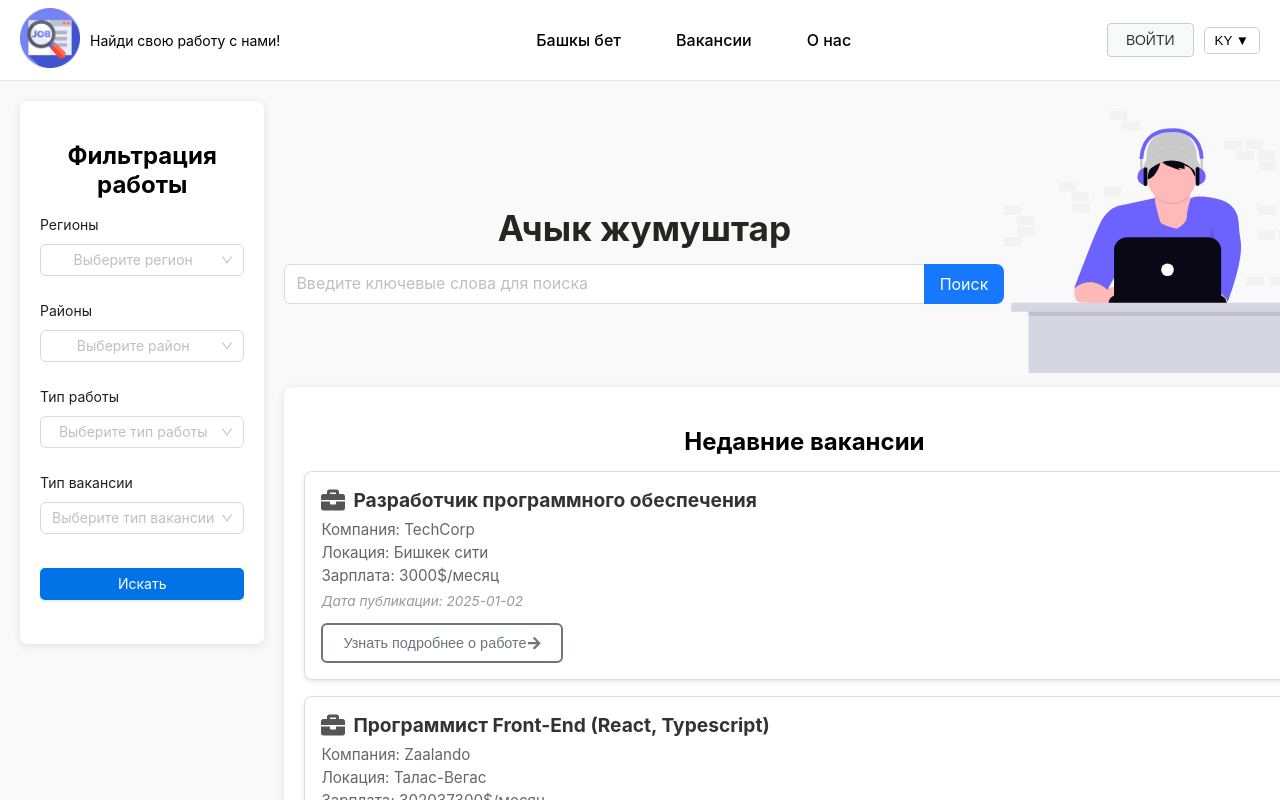
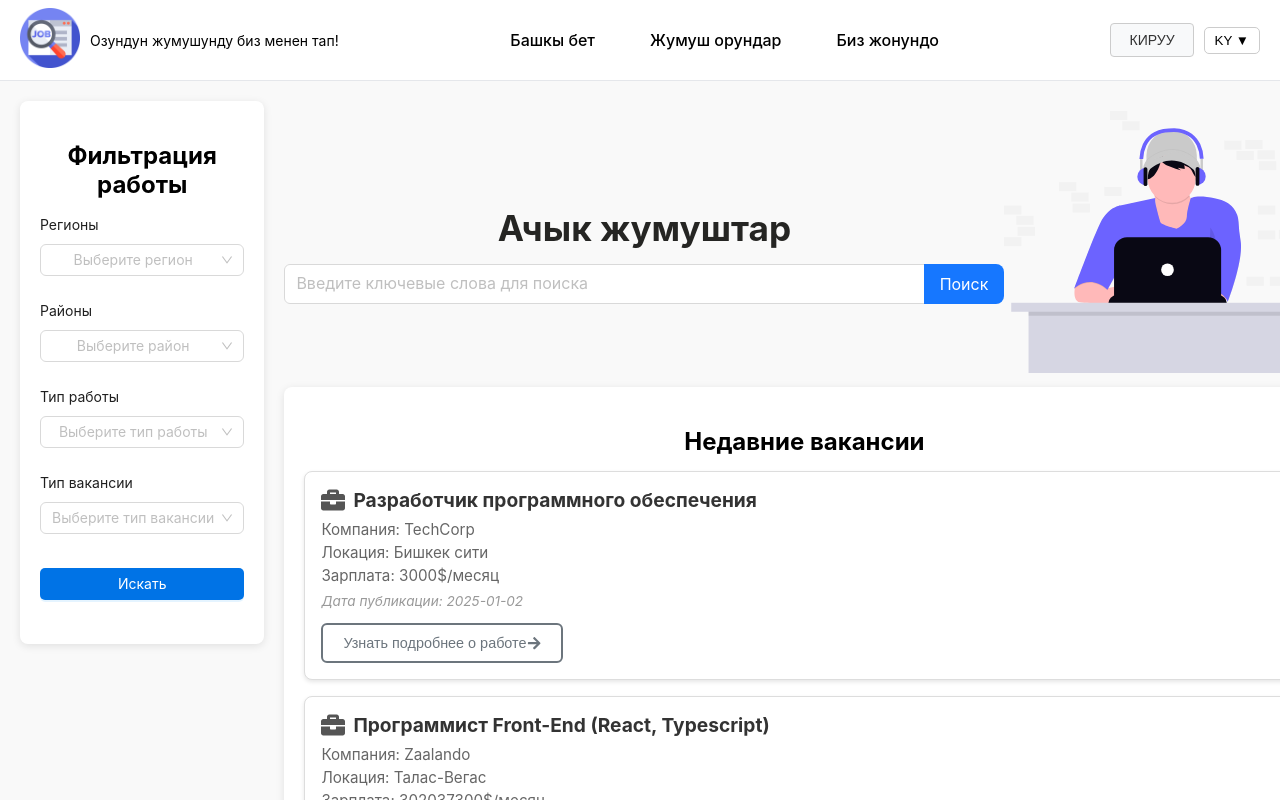
Before and after one commit to Eldar4432/master-thesis, a React (Create React App) app: page / in a window 1280 px wide. Shown: the top 800 px of the page. Built offline with nearby package versions, Linux system fonts and the light colour scheme.

Commit message:
locales for header

```diff
--- a/src/components/Header/Header.jsx
+++ b/src/components/Header/Header.jsx
@@ -113,7 +113,7 @@
     <header className={style.header}>
       <div className={style.logo}>
         <Logo />
-        <p className={style.slogan}>Найди свою работу с нами!</p>
+        <p className={style.slogan}>{t("findJob")}</p>
       </div>
       <nav className={style.nav}>
         <a className={style.nav_links} href="#" onClick={() => navigate("/")}>
@@ -124,25 +124,25 @@
           href="#"
           onClick={() => navigate("/jobs")}
         >
-          Вакансии
+          {t("jobs")}
         </a>
         <a
           className={style.nav_links}
           href="#"
           onClick={() => navigate("/about")}
         >
-          О нас
+          {t("aboutus")}
         </a>
       </nav>
 
       <div className={style.navWrapper}>
         {!isAuthenticated ? (
           <button onClick={() => navigate("/login")} className={style.btn}>
-            Войти
+            {t("login")}
           </button>
         ) : (
           <button onClick={() => navigate("/logout")} className={style.btn}>
-            Выйти
+            {t("logout")}
           </button>
         )}
 
--- a/src/locales/en/en.json
+++ b/src/locales/en/en.json
@@ -8,7 +8,14 @@
     "salary": "Salary",
     "posted": "Posted",
     "main": "Home" ,
+    "jobs": "Jobs",
+    "aboutus": "About Us",
+    "findJob": "Find your job with us!",
+    "login": "Log in",
+    "logout": "Log out",
+
     "language": "EN",
+
 
 
     "header": {
--- a/src/locales/ky/ky.json
+++ b/src/locales/ky/ky.json
@@ -8,6 +8,14 @@
     "salary": "Айлык акы",
     "posted": "Жарияланган күнү",
     "main": "Башкы бет",
+    "jobs": "Жумуш орундар",
+    "aboutus": "Биз жонундо",
+    "findJob": "Озундун жумушунду биз менен тап!",
+    "login": "Кируу",
+    "logout": "Чыгуу",
+
+
+
     "language": "KY",
 
     "header": {
--- a/src/locales/ru/ru.json
+++ b/src/locales/ru/ru.json
@@ -8,6 +8,13 @@
     "salary": "Зарплата",
     "posted": "Дата публикации",
     "main": "Главная",
+    "jobs": "Вакансии",
+    "aboutus": "О нас",
+    "findJob": "Найди свою работу с нами!",
+    "login": "Войти",
+    "logout": "Выйти",
+
+
     "language": "RU",
 
 
```
